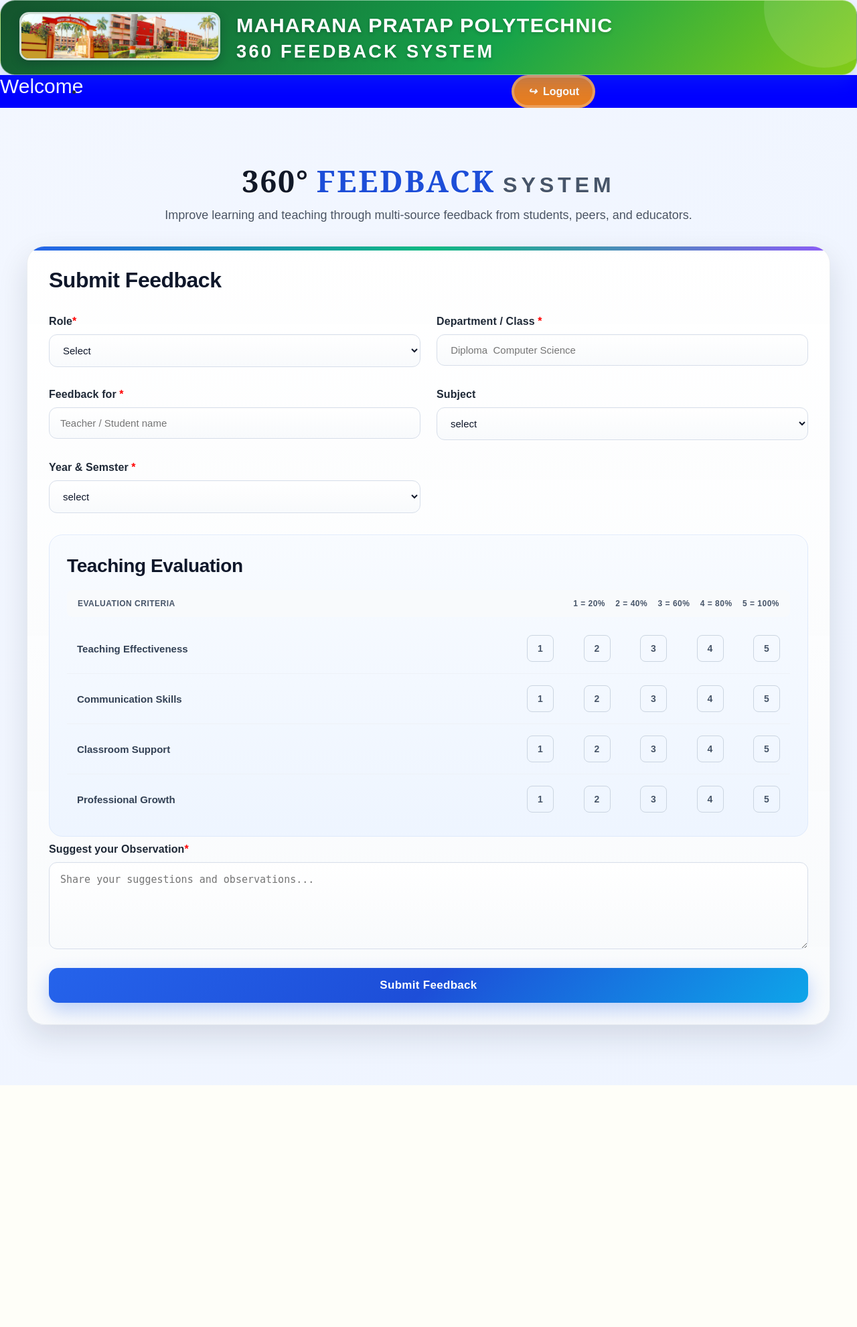
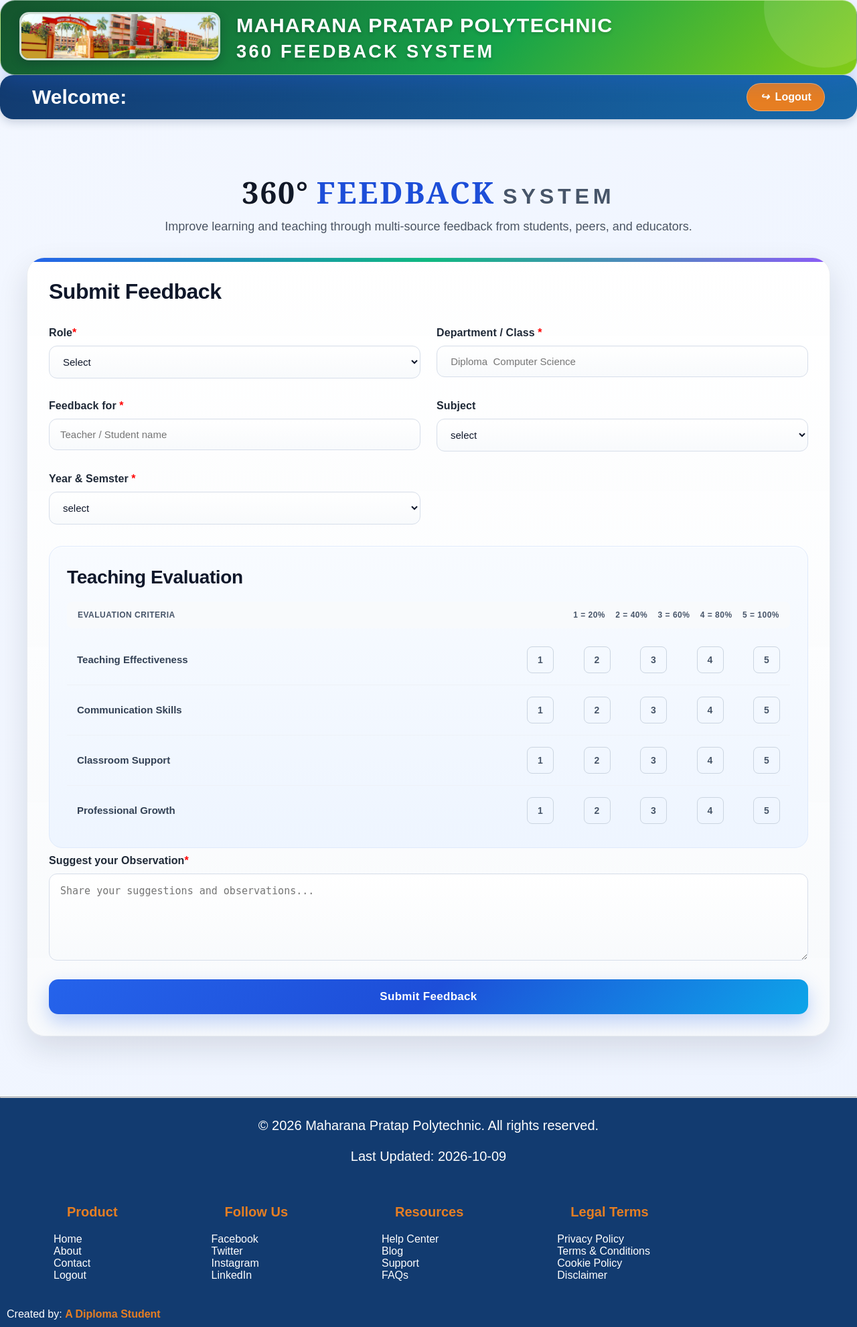
Before and after one commit to km6307/webpage, a Django app: page /home in a window 1280 px wide. Shown: the whole page at 67% size. Before the commit the page ends 1620 px from the top, so only its background shows below. Run offline with Django 5.2, Linux system fonts and the light colour scheme.

Commit message:
work on footer

```diff
--- a/FeedbackSystem/templates/360°Feedback.html
+++ b/FeedbackSystem/templates/360°Feedback.html
@@ -9,23 +9,84 @@
   <link rel="stylesheet" href="{% static 'style.css' %}">
     <style>
         .nav{
-            display:flex;
-            background-color:blue;
-
+            display: flex;
+            align-items: center;
+            justify-content: space-between;
+            gap: 1rem;
+            border-radius:20px;
+            padding: 0.75rem clamp(1rem, 4vw, 3rem);
+            background: linear-gradient(120deg, #123b70, #1769aa);
+            box-shadow: 0 4px 14px rgba(17, 42, 75, 0.2);
+        }
+        .nav > p {
+            margin: 0;
+            font-size: 1.15rem;
+            font-weight: 600;
+        }
+        .navbar {
+            display: flex;
+            align-items: center;
+            margin: 0;
+            padding: 0;
+            list-style: none;
         }
         .navbar a {
             display: inline-flex;
             align-items: center;
-            gap: 9px;
-            margin-left:40rem;
-            padding: 11px 20px;
+            gap: 0.55rem;
+            padding: 0.65rem 1.2rem;
             color: #fff;
             font-weight: 600;
             text-decoration: none;
             background: #e67e22;
-            border: 4px solid rgba(255, 255, 255, 0.25);
+            border: 1px solid rgba(255, 255, 255, 0.35);
             border-radius: 999px;
+            transition: background-color 0.2s ease, transform 0.2s ease;
+        }
+        .navbar a:hover,
+        .navbar a:focus-visible {
+            background: #cf6813;
+            transform: translateY(-1px);
+        }
+        @media (max-width: 600px) {
+            .nav {
+                flex-wrap: wrap;
+                justify-content: center;
+            }
+        }
+        footer{
+            background-color: #123b70;
+            color: white;
+            padding: 10px;
+        }
+        footer p{
+            text-align: center;
+            padding: 20px;
+            font-size: 20px;
+        }
+        .design {
+            padding:20px 0px 40px 70px;
 
+            list-style: none;
+            color: white;
+        }
+        .design a {
+            color: #123b70;
+            text-decoration: none;
+            font-weight: 300;
+            color: white;
+            margin-top: 15px;
+        }
+        .design a:hover,
+        .design a:focus-visible {
+            color: #e67e22;
+            text-decoration: underline;
+        }
+        .footer-content {
+            display: flex;
+            text-justify: space-between;
+            flex-wrap: wrap;
+            gap:50px;
         }
 
     </style>
@@ -42,7 +103,8 @@
         </div>
     </div>
     <div class="nav">
-        <p style="text-align:center; font-size:30px; color:white;">Welcome {{ user.username }}</p>
+        <p style="text-align:center; font-size:30px; color:white;">Welcome:
+        <span style="font-weight: bold; color:#e67e22;">{{ user.username }}</span></p>
      <ul class="navbar">
              <li><a href="{% url 'logout' %}">
                 <i aria-hidden="true">↪</i>Logout</a></li>
@@ -224,6 +286,8 @@
     </div>
 
     <script>
+        {% comment %} alert('Welcome to MP Polytechnic 360° Feedback System! Please provide your feedback responsibly.');  {% endcomment %}
+
         const role = document.getElementById('role');
         const teacherField = document.getElementById('teacherField');
         const feedbackForField = document.getElementById('feedbackForField');
@@ -258,5 +322,52 @@
         });
 
     </script>
+    <hr>
+    <footer>
+        <p>&copy; 2026 Maharana Pratap Polytechnic. All rights reserved.<br> <br>
+          <date>Last Updated: 2026-10-09</date></p>
+      <div class="footer-content">
+        <div>
+            <ul class="design">
+                <p style="font-weight: bold; color:#e67e22;">Product</p>
+                <li><a href="#">Home</a></li>
+                <li><a href="#">About</a></li>
+                <li><a href="#">Contact</a></li>
+                <li><a href="#">Logout</a></li>
+            </ul>
+        </div>
+
+        <div>
+            <ul class="design">
+                <p style="font-weight: bold; color:#e67e22;">Follow Us</p>
+                <li><a href="#">Facebook</a></li>
+                <li><a href="#">Twitter</a></li>
+                <li><a href="#">Instagram</a></li>
+                <li><a href="#">LinkedIn</a></li>
+            </ul>
+        </div>
+        <div>
+           <ul class="design">
+                <p style="font-weight: bold; color:#e67e22;">Resources</p>
+                <li><a href="#">Help Center</a></li>
+                <li><a href="#">Blog</a></li>
+                <li><a href="#">Support</a></li>
+                <li><a href="#">FAQs</a></li>
+            </ul>
+        </div>
+        <div>
+           <ul class="design">
+                <p style="font-weight: bold; color:#e67e22;">Legal Terms</p>
+                <li><a href="#">Privacy Policy</a></li>
+                <li><a href="#">Terms & Conditions</a></li>
+                <li><a href="#">Cookie Policy</a></li>
+                <li><a href="#">Disclaimer</a></li>
+            </ul>
+        </div>
+      </div>
+        <div>
+        <date>Created by: <span style="font-weight: bold; color:#e67e22;">A Diploma Student</span></date>
+        </div>
+    </footer>
 </body>
 </html>
```
